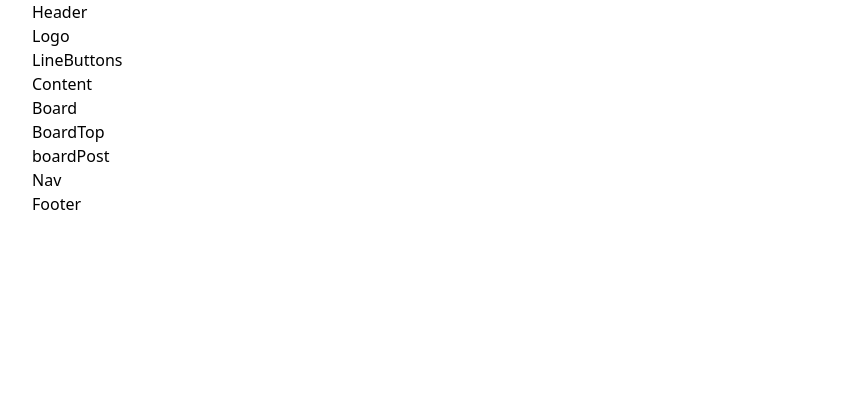
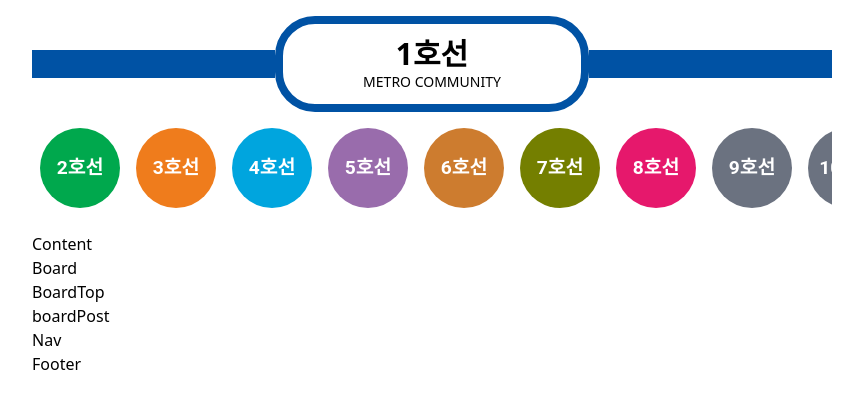
Before and after one commit to kosa-3rd/metro-comm-vue, a Vue app: page / in a window 1280 px wide. Shown: the top 408 px of the page, without its empty margins (208-1071 px from the left). Built offline with nearby package versions, Linux system fonts and the light colour scheme.

Commit message:
Header part create

```diff
--- a/src/assets/GlobalStyle.css
+++ b/src/assets/GlobalStyle.css
@@ -1,5 +1,5 @@
 .header {
-    @apply h-40;
+    @apply h-32;
 }
 
 .logo {
--- a/src/components/ExampleComp.vue
+++ b/src/components/ExampleComp.vue
@@ -1,24 +1,20 @@
 <template>
     <div>
-        <div class="header bg-blue-600">
-            <!-- 상단 헤더  -->
-            <div class="logo text-white flex items-center justify-between">
-                <span class="h-text font-bold">1. 호선</span>
+        <div class="header  flex items-center">
+            <!-- 왼쪽 주황색 긴 바 -->
+            <div class="flex-grow"></div>
+
+            <!-- 상단 헤더 -->
+            <div class="logo">
+                <span class="h-text font-bold text-3xl">{{ lineName }}</span>
                 <span class="text-sm">METRO COMMUNITY</span>
             </div>
 
-            <!-- 호선 목록 -->
-            <div class="flex line-buttons justify-between">
-                <div
-                    v-for="station in ['2호선', '3호선', '4호선', '5호선', '6호선']"
-                    :key="station"
-                    class="w-10 h-10 rounded-full flex items-center justify-center text-xs"
-                    :class="getStationColor(station)"
-                >
-                    {{ station }}
-                </div>
-            </div>
+            <!-- 오른쪽 주황색 긴 바 -->
+            <div class="flex-grow"></div>
         </div>
+
+
 
         <!-- 전철 전광판 구역 -->
         <div class="train-arrival">
@@ -77,6 +73,7 @@
 export default {
     data() {
         return {
+            lineName: '1호선',
             menus: [
                 '버튼1',
                 '버튼2',
@@ -140,3 +137,34 @@ export default {
     },
 };
 </script>
+
+<style scoped>
+.header {
+    @apply flex items-center
+}
+
+.header .logo {
+    @apply flex flex-col items-center justify-center rounded-3xl border-8 border-orange-500 bg-white px-20 py-2 text-black;
+}
+
+.header .flex-grow {
+    @apply h-7 bg-orange-500;
+}
+
+.h-text {
+    @apply text-3xl font-bold;
+}
+
+.station-btn {
+    @apply bg-white text-blue-600 py-1 px-2 rounded text-xs min-h-16;
+}
+
+.toggle-btn {
+    @apply bg-blue-500 text-white py-2 px-4 rounded mt-2;
+}
+
+
+.write-btn {
+    @apply bg-gray-500 text-white py-2 px-4 rounded-full shadow-lg font-bold;
+}
+</style>
--- a/src/components/content/ContentCmp.vue
+++ b/src/components/content/ContentCmp.vue
@@ -1,6 +1,8 @@
 <template>
     <div>
+        <br>
         <h3>Content</h3>
+
         <router-view></router-view>
     </div>
 </template>
--- a/src/components/header/HeaderCmp.vue
+++ b/src/components/header/HeaderCmp.vue
@@ -1,6 +1,5 @@
 <template>
     <div>
-        <h3>Header</h3>
         <logo-cmp></logo-cmp>
         <line-buttons-cmp></line-buttons-cmp>
     </div>
--- a/src/components/header/LineButtonsCmp.vue
+++ b/src/components/header/LineButtonsCmp.vue
@@ -1,11 +1,70 @@
 <template>
     <div>
-        <h3>LineButtons</h3>
+        <div class="line-buttons-container">
+            <div class="line-buttons flex justify-between items-center overflow-x-auto whitespace-nowrap">
+                <div
+                    v-for="station in ['2호선', '3호선', '4호선', '5호선', '6호선', '7호선', '8호선', '9호선', '10호선', '11호선', '12호선']"
+                    :key="station"
+                    class="station-btn w-16 h-16 sm:w-20 sm:h-20 rounded-full flex items-center justify-center text-xs mx-2 text-white font-bold"
+                    :class="getStationColor(station)"
+                >
+                    {{ station }}
+                </div>
+            </div>
+        </div>
     </div>
 </template>
 
 <script>
-export default {};
+export default {
+    methods: {
+        getStationColor(station) {
+            const colors = {
+                '2호선': 'bg-lineColors-2호선',
+                '3호선': 'bg-lineColors-3호선',
+                '4호선': 'bg-lineColors-4호선',
+                '5호선': 'bg-lineColors-5호선',
+                '6호선': 'bg-lineColors-6호선',
+                '7호선': 'bg-lineColors-7호선',
+                '8호선': 'bg-lineColors-8호선',
+            };
+            return colors[station] || 'bg-gray-500';
+        },
+    },
+};
 </script>
 
-<style scoped></style>
+<style scoped>
+.line-buttons-container {
+    width: 100%;
+    overflow-x: auto;
+}
+
+.line-buttons {
+    display: flex;
+    white-space: nowrap;
+    align-items: center; /* 수직 가운데 정렬 */
+    height: 5rem; /* line-buttons 높이 */
+}
+
+/*스크롤 바 숨기기*/
+.line-buttons::-webkit-scrollbar {
+    display: none;
+}
+
+
+
+.station-btn {
+    flex: 0 0 auto;
+    margin-right: 0.5rem;
+    border-radius: 100%; /* full rounded */
+    display: flex;
+    align-items: center;
+    justify-content: center;
+    text-align: center;
+    font-size: 1.2rem; /* text-3xl */
+    color: white; /* text-white */
+    font-weight: bold; /* font-bold */
+    font-family: 'Roboto', sans-serif; /* 폰트 적용 */
+}
+</style>
--- a/src/components/header/LogoCmp.vue
+++ b/src/components/header/LogoCmp.vue
@@ -1,9 +1,38 @@
 <template>
-    <h3>Logo</h3>
-</template>
+    <div class="header flex items-center">
+      <div class="flex-grow"></div>
+      <div class="logo">
+        <span class="h-text font-bold text-3xl">{{ lineName }}</span>
+        <span class="text-sm">METRO COMMUNITY</span>
+      </div>
+      <div class="flex-grow"></div>
+    </div>
+  </template>
 
-<script>
-export default {};
-</script>
+  <script>
+  export default {
+    data() {
+      return {
+        lineName: '1호선',
+      };
+    },
+  };
+  </script>
 
-<style scoped></style>
+  <style scoped>
+  .header {
+    @apply flex items-center;
+  }
+
+  .header .logo {
+    @apply flex flex-col items-center justify-center rounded-custom-large border-8 border-customBlue bg-customBlue bg-white px-20 py-2 text-black;
+  }
+
+  .header .flex-grow {
+    @apply h-7 bg-customBlue;
+  }
+
+  .h-text {
+    @apply text-3xl font-bold;
+  }
+  </style>
--- a/tailwind.config.js
+++ b/tailwind.config.js
@@ -1,13 +1,29 @@
 /** @type {import('tailwindcss').Config} */
 module.exports = {
     purge: ['./index.html', './src/**/*.{vue,js,ts,jsx,tsx}'],
-    content: [],
+    content: ['./index.html', './src/**/*.{vue,js,ts,jsx,tsx}'],
     theme: {
-        extend: {
-            screens: {
-                landscape: { raw: '(orientation: landscape)' },
-            },
+      extend: {
+        borderRadius: {
+          'custom-large': '2.5rem',
         },
+        screens: {
+          landscape: { raw: '(orientation: landscape)' },
+        },
+        colors: {
+          customBlue: '#0052A4', // 기본 색상
+          lineColors: {
+            '2호선': '#00A84D',
+            '3호선': '#EF7C1C',
+            '4호선': '#00A5DE',
+            '5호선': '#996CAC',
+            '6호선': '#CD7C2F',
+            '7호선': '#747F00',
+            '8호선': '#E6186C',
+          },
+        },
+      },
     },
+    variants: {},
     plugins: [],
-};
+  };
```
Also changed, not shown: 1 other file (tests, documents, lock files or other folders).
